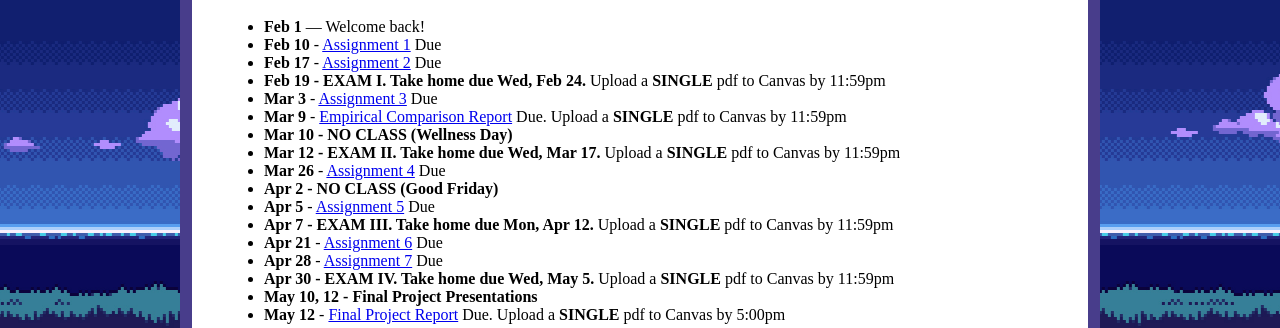
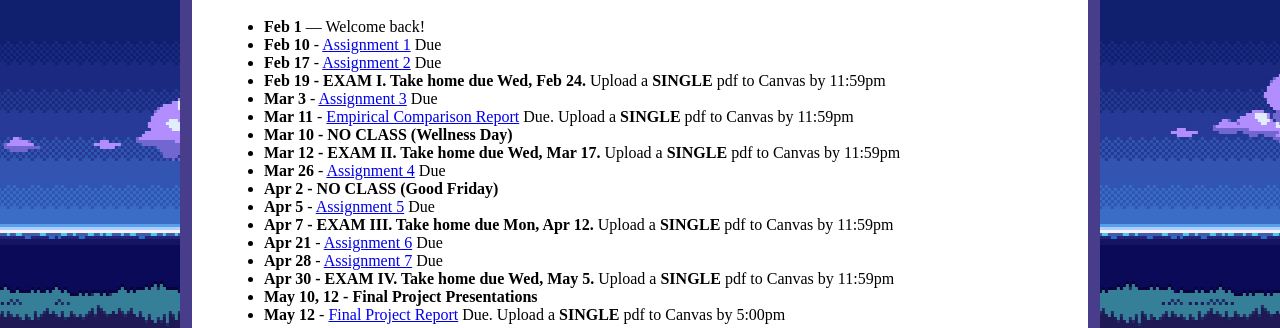
Before and after one commit to ycpcs/cs360-spring2021, a Jekyll site: the page built from index.md, in a window 1280 px wide. Shown: the part 403-731 px from the top of the page. Built offline with Jekyll 4.4.1, drawn with Linux system fonts in a browser that asks for light colours.

Commit message:
update emp report due date
update emp report due date

```diff
--- a/index.md
+++ b/index.md
@@ -23,7 +23,7 @@ Welcome to the website for CS 360, Analysis of Algorithms, at York College.  All
 * **Feb 17** - [Assignment 2](assign/assign02.html) Due
 * **Feb 19 - EXAM I. Take home due Wed, Feb 24.** Upload a **SINGLE** pdf to Canvas by 11:59pm
 * **Mar 3** - [Assignment 3](assign/assign03.html) Due
-* **Mar 9** - [Empirical Comparison Report](assign/emp_comp.html) Due. Upload a **SINGLE** pdf to Canvas by 11:59pm
+* **Mar 11** - [Empirical Comparison Report](assign/emp_comp.html) Due. Upload a **SINGLE** pdf to Canvas by 11:59pm
 * **Mar 10 - NO CLASS (Wellness Day)**
 * **Mar 12 - EXAM II. Take home due Wed, Mar 17.** Upload a **SINGLE** pdf to Canvas by 11:59pm
 * **Mar 26** - [Assignment 4](assign/assign04.html) Due
--- a/js/AACONFIG-scheduleInfo.js
+++ b/js/AACONFIG-scheduleInfo.js
@@ -69,7 +69,7 @@ courseInfo.classPeriods = [
 		reading: "",
 	},
 	{
-		topic: new DoubleTopic("Exam 2 Review", "", "Empirical Comparison Report Due - Tues Mar 9", "assign/emp_comp.html"),
+		topic: new DoubleTopic("Exam 2 Review", "", "Empirical Comparison Report Due - Thur Mar 11", "assign/emp_comp.html"),
 		reading: "",
 	},
 	{
```
Also changed, not shown: assign/index.md (+1 -1 lines).
